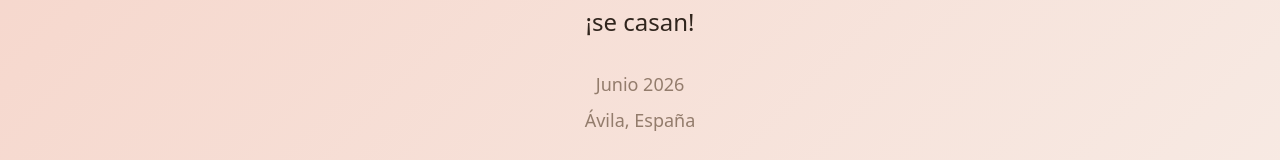
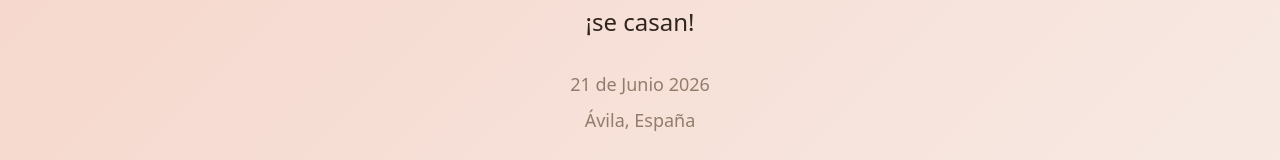
Before and after one commit to Ferdelolmo/wdd, a React (Vite) app: page / in a window 1280 px wide. Shown: the part 250-410 px from the top of the page. Built offline with nearby package versions, Linux system fonts and the light colour scheme.

Commit message:
Add date to About section
Added "21 de Junio 2026" to the About section.

```diff
--- a/src/translations/index.ts
+++ b/src/translations/index.ts
@@ -11,7 +11,7 @@ export const translations = {
     about: {
       title: 'Chiara & Fernando',
       subtitle: '¡se casan!',
-      date: 'Junio 2026',
+      date: '21 de Junio 2026',
       location: 'Ávila, España',
       aboutUsTitle: 'Sobre Nosotros',
       description: 'Tuvo que ser en la fría Irlanda donde nuestros caminos se cruzaran para unir nuestras vidas.',
```
